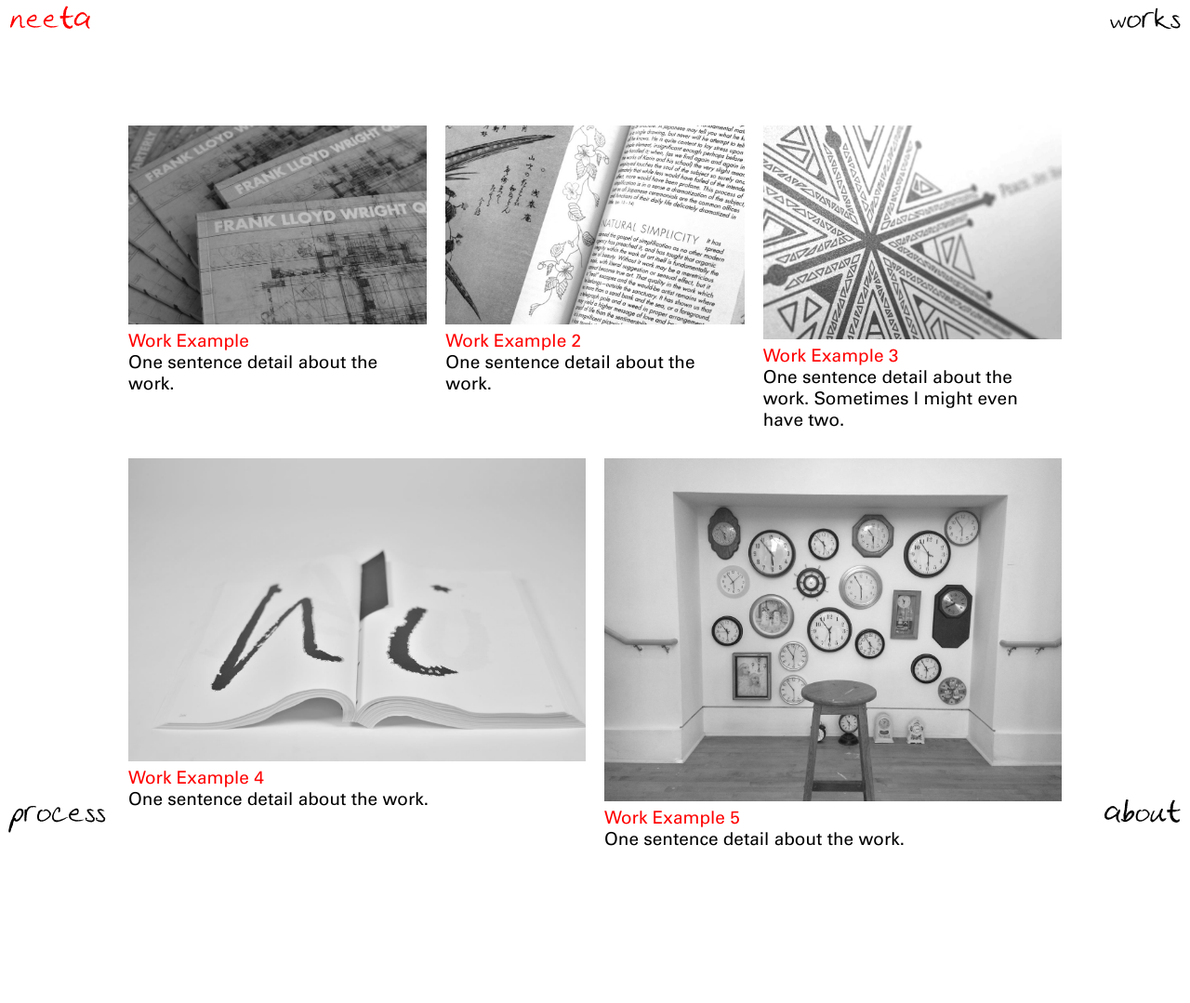
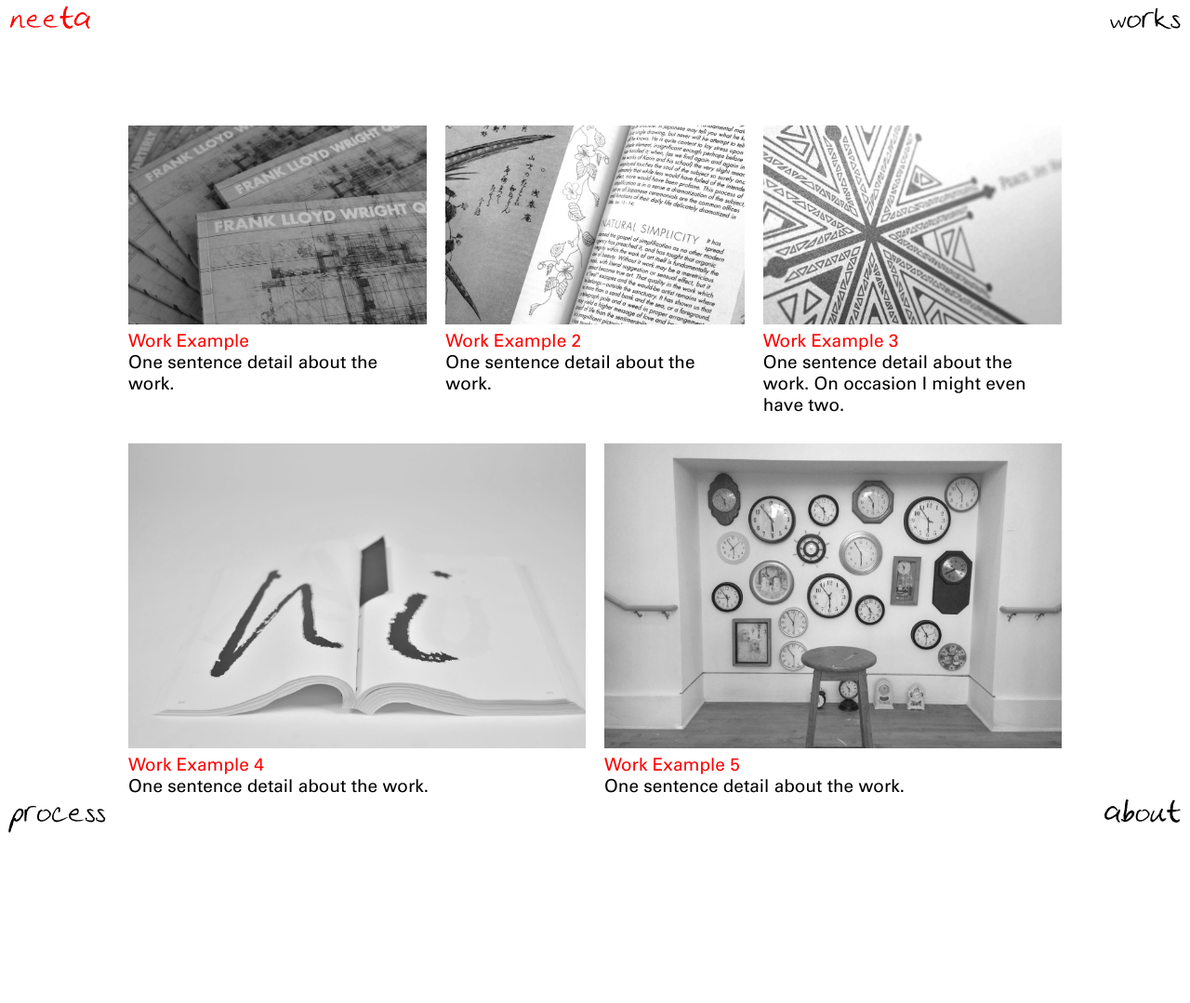
Before and after one commit to neetapatel/neetapatel.github.io, a Jekyll site: the page built from works.html, in a window 1280 px wide. Shown: the whole page at 93% size. Built offline with Jekyll 4.4.1, drawn with Linux system fonts in a browser that asks for light colours; after the commit the page ends 1022 px from its top, so only the background shows below that.

Commit message:
adjusted aspect ratios

```diff
--- a/_sass/page.scss
+++ b/_sass/page.scss
@@ -84,21 +84,29 @@
   }
 
   .grid-elements {
+    display: -webkit-flex;
+    display: -ms-flexbox;
     display: flex;
     flex-flow: row wrap;
     justify-content: space-between;
-    align-items: flex-start;
+    align-items: baseline;
     align-content: flex-start;
 
     .work-container {
+      //display: -webkit-flex;
+      //display: -ms-flexbox;
+      //display: flex;
+      //flex-flow: column wrap;
       width: 100%;
+
       margin-right: $frame-padding;
       margin-left: $frame-padding;
       margin-bottom: $frame-padding * 3;
       flex-grow: 1;
+
+
       img {
         width: 100%;
-        height: 100%;
         filter: grayscale(100%);
         -webkit-filter: grayscale(100%); /* CSS for Webkit Browsers */
         filter: url(/elements/grayscale.svg#desaturate); /* Firefox 4-34 */
@@ -123,7 +131,7 @@
     }
     @media screen and (min-width: 600px) {
       .work-container {
-        width: 47%;
+        width: 40%;
       }
     }
     @media screen and (min-width: 1000px) {
--- a/_works/EXAMPLE_WORK_3.md
+++ b/_works/EXAMPLE_WORK_3.md
@@ -4,7 +4,7 @@ date: 2016-01-09
 
 title: "Work Example 3"
 sub: "An example work page by p.youth language"
-detail: "One sentence detail about the work. Sometimes I might even have two."
+detail: "One sentence detail about the work. On occasion I might even have two."
 
 img: "/img/works/example/ex3.jpg"
 tags: ["print"]
```
Also changed, not shown: img/works/example/ex3.jpg, img/works/example/ex4.jpg, img/works/example/ex5.jpg, 6 other files.
